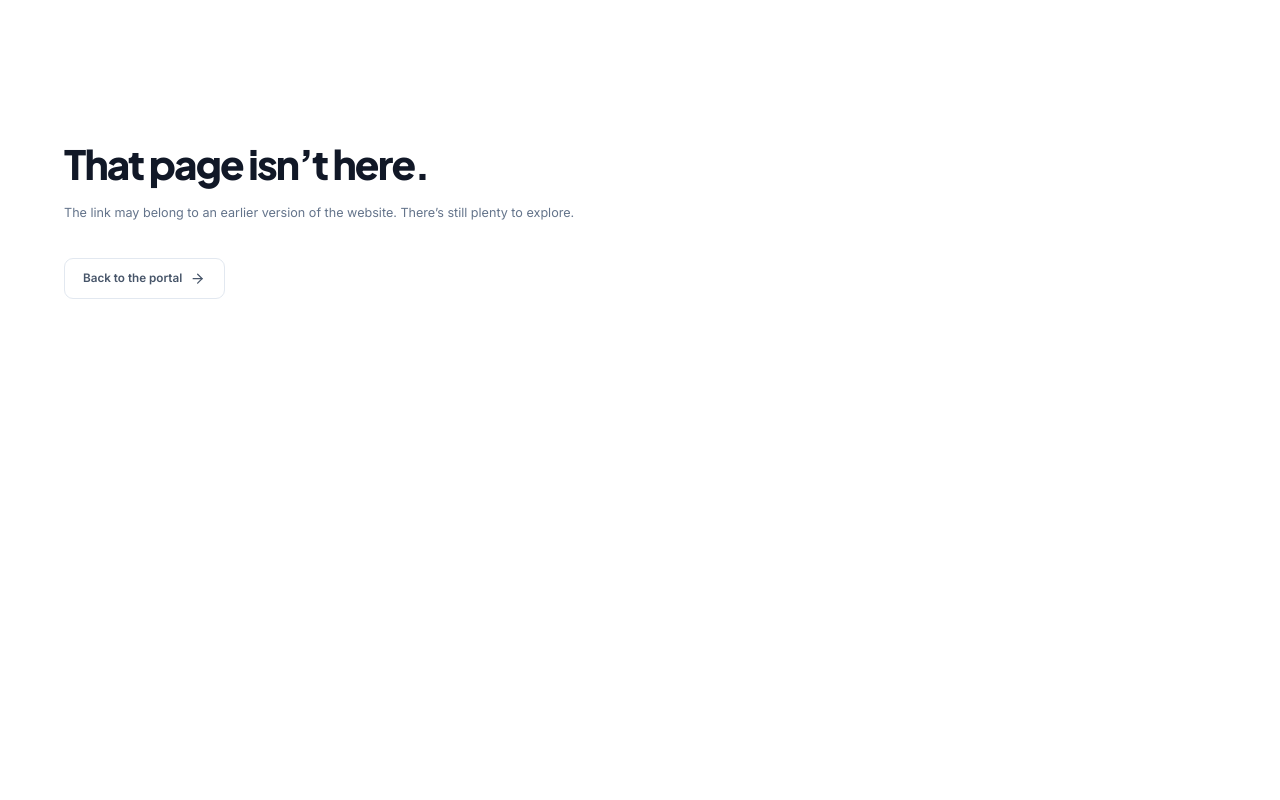
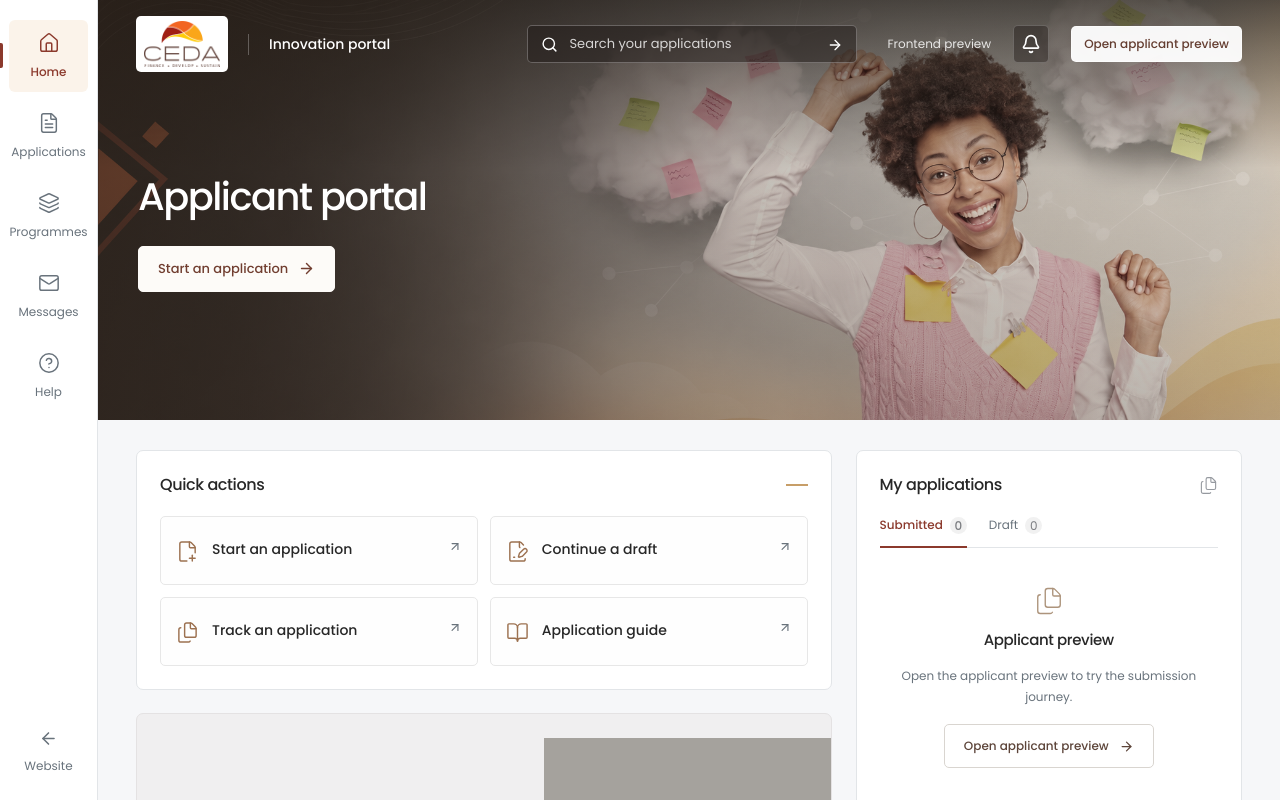
Before and after one commit to Ceda-hackathon-portal/front-end, a React (Vite) app: page /portal in a window 1280 px wide. Shown: the top 800 px of the page. Built offline with nearby package versions, Linux system fonts and the light colour scheme; grey boxes are pictures that could not be loaded.

Commit message:
feat(applicant): connect applicant routes and shared hero layout

```diff
--- a/src/App.jsx
+++ b/src/App.jsx
@@ -1,8 +1,9 @@
-import { Route, Routes } from 'react-router-dom'
+import { Route, Routes, useLocation } from 'react-router-dom'
 import PageWrapper from './components/shared/PageWrapper'
 import GuestAuthModal from './components/shared/GuestAuthModal'
 import ProtectedRoute from './components/shared/ProtectedRoute'
 import ScrollToTop from './components/shared/ScrollToTop'
+import ApplicantLayout from './components/applicant/ApplicantLayout'
 import HomePage from './pages/HomePage'
 import ChallengesPage from './pages/ChallengesPage'
 import GuidelinesPage from './pages/GuidelinesPage'
@@ -10,6 +11,7 @@ import AuthPage from './pages/AuthPage'
 import DashboardPage from './pages/DashboardPage'
 import SubmitIdeaPage from './pages/SubmitIdeaPage'
 import IdeaDetailPage from './pages/IdeaDetailPage'
+import { ApplicantApplicationsPage, ApplicantHelpPage, ApplicantMessagesPage, ApplicantNotFoundPage, ApplicantProgrammesPage } from './pages/ApplicantPages'
 import ReviewPage from './pages/ReviewPage'
 import ReportsPage from './pages/ReportsPage'
 import AdminPage from './pages/AdminPage'
@@ -18,15 +20,26 @@ import PageLoader from './components/shared/PageLoader'
 import ServicesPage from './pages/ServicesPage'
 import SearchPage from './pages/SearchPage'
 import InformationPage from './pages/InformationPage'
+import './styles/applicant.css'
 
 export default function App() {
-  return (
-    <>
-      <ScrollToTop />
-      <PageLoader />
-      <GuestAuthModal />
-      <PageWrapper>
-        <Routes>
+  const { pathname } = useLocation()
+  const isApplicantPath = /^\/(portal|workspace)(\/|$)/.test(pathname)
+  return <><ScrollToTop />{!isApplicantPath && <PageLoader />}<GuestAuthModal /><PageWrapper><Routes>
+    <Route element={<ApplicantLayout />}>
+      <Route path="/portal" element={<DashboardPage />} />
+      <Route path="/portal/programmes" element={<ApplicantProgrammesPage />} />
+      <Route path="/portal/help" element={<ApplicantHelpPage />} />
+      <Route path="/portal/*" element={<ApplicantNotFoundPage />} />
+      <Route element={<ProtectedRoute roles={['submitter']} headingAs="h2" />}>
+        <Route path="/workspace" element={<DashboardPage />} />
+        <Route path="/workspace/applications" element={<ApplicantApplicationsPage />} />
+        <Route path="/workspace/messages" element={<ApplicantMessagesPage />} />
+        <Route path="/workspace/new" element={<SubmitIdeaPage />} />
+        <Route path="/workspace/ideas/:id" element={<IdeaDetailPage />} />
+        <Route path="/workspace/*" element={<ApplicantNotFoundPage />} />
+      </Route>
+    </Route>
     <Route path="/" element={<HomePage />} />
     <Route path="/challenges" element={<ChallengesPage />} />
     <Route path="/services" element={<ServicesPage />} />
@@ -38,32 +51,12 @@ export default function App() {
     <Route path="/about" element={<InformationPage kind="about" />} />
     <Route path="/help" element={<InformationPage kind="help" />} />
     <Route path="/privacy" element={<InformationPage kind="privacy" />} />
-          <Route element={<ProtectedRoute roles={['submitter']} />}>
-            <Route path="/workspace" element={<DashboardPage />} />
-            <Route path="/workspace/new" element={<SubmitIdeaPage />} />
-            <Route path="/workspace/ideas/:id" element={<IdeaDetailPage />} />
-          </Route>
-          <Route element={<ProtectedRoute roles={['evaluator']} />}>
-            <Route path="/review" element={<ReviewPage />} />
-          </Route>
-          <Route element={<ProtectedRoute roles={['adjudicator']} />}>
-            <Route path="/adjudication" element={<ReviewPage adjudication />} />
-          </Route>
-          <Route element={<ProtectedRoute roles={['administrator']} />}>
-            <Route path="/admin" element={<AdminPage />} />
-          </Route>
-          <Route element={<ProtectedRoute roles={['management']} />}>
-            <Route path="/management" element={<ReportsPage />} />
-          </Route>
-          <Route element={<ProtectedRoute roles={['system-administrator']} />}>
-            <Route path="/system" element={<SystemPage />} />
-          </Route>
-          <Route element={<ProtectedRoute roles={['evaluator', 'adjudicator', 'administrator', 'management']} />}>
-            <Route path="/reports" element={<ReportsPage />} />
-          </Route>
+    <Route element={<ProtectedRoute roles={['evaluator']} />}><Route path="/review" element={<ReviewPage />} /></Route>
+    <Route element={<ProtectedRoute roles={['adjudicator']} />}><Route path="/adjudication" element={<ReviewPage adjudication />} /></Route>
+    <Route element={<ProtectedRoute roles={['administrator']} />}><Route path="/admin" element={<AdminPage />} /></Route>
+    <Route element={<ProtectedRoute roles={['management']} />}><Route path="/management" element={<ReportsPage />} /></Route>
+    <Route element={<ProtectedRoute roles={['system-administrator']} />}><Route path="/system" element={<SystemPage />} /></Route>
+    <Route element={<ProtectedRoute roles={['evaluator', 'adjudicator', 'administrator', 'management']} />}><Route path="/reports" element={<ReportsPage />} /></Route>
     <Route path="*" element={<InformationPage kind="not-found" />} />
-        </Routes>
-      </PageWrapper>
-    </>
-  )
+  </Routes></PageWrapper></>
 }
```
Lines whose indentation alone changed are shown as unchanged.
